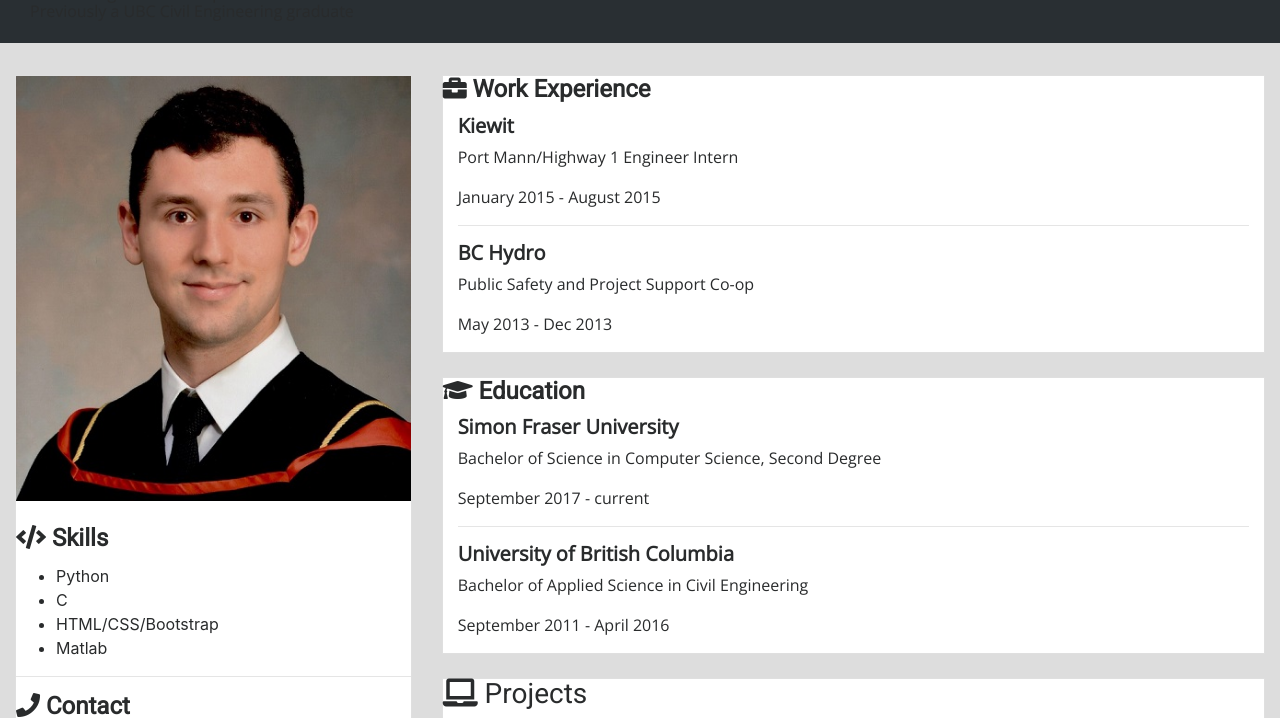
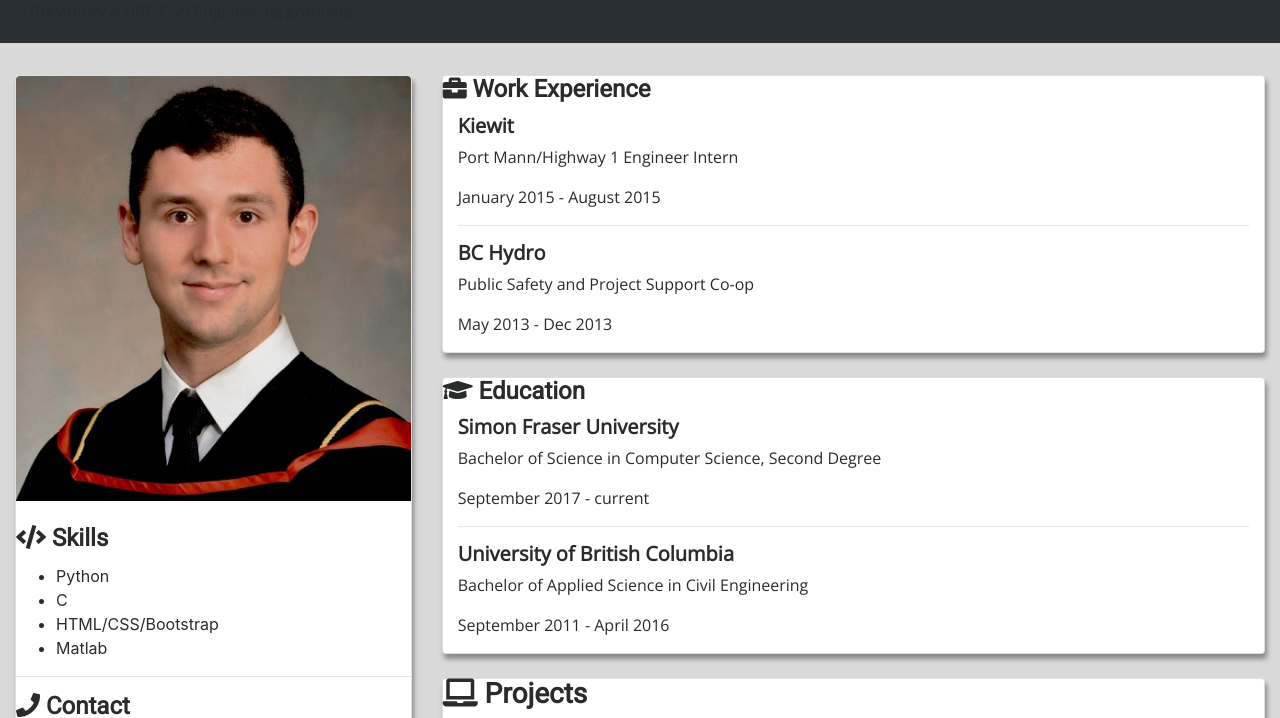
Before and after one commit to joshua-deans/joshua-deans.github.io, a plain HTML site: page index.html in a window 1280 px wide. Shown: the part 82-800 px from the top of the page. Drawn offline with nearby package versions, Linux system fonts and the light colour scheme.

Commit message:
Styling changes

```diff
--- a/site-css.css
+++ b/site-css.css
@@ -1,18 +1,22 @@
 body {
-    background-color: #DDD;
+    background-color: #D9D9D9;
 }
+
 h1, h2, h3, h4 {
     font-family: Roboto, sans-serif;
+    font-weight: 800;
 }
 h5, h6, p {
     font-family: "Open Sans", sans-serif;
 }
 .card {
-    border-radius:0px;
+    border-radius:4px;
+    box-shadow: 2px 5px 5px #888888;
 }
 
 .card-img-top {
-    border-radius:0px;
+    border-top-left-radius: 4px;
+    border-top-right-radius: 4px;
 }
 
 .jumbotron {
```
